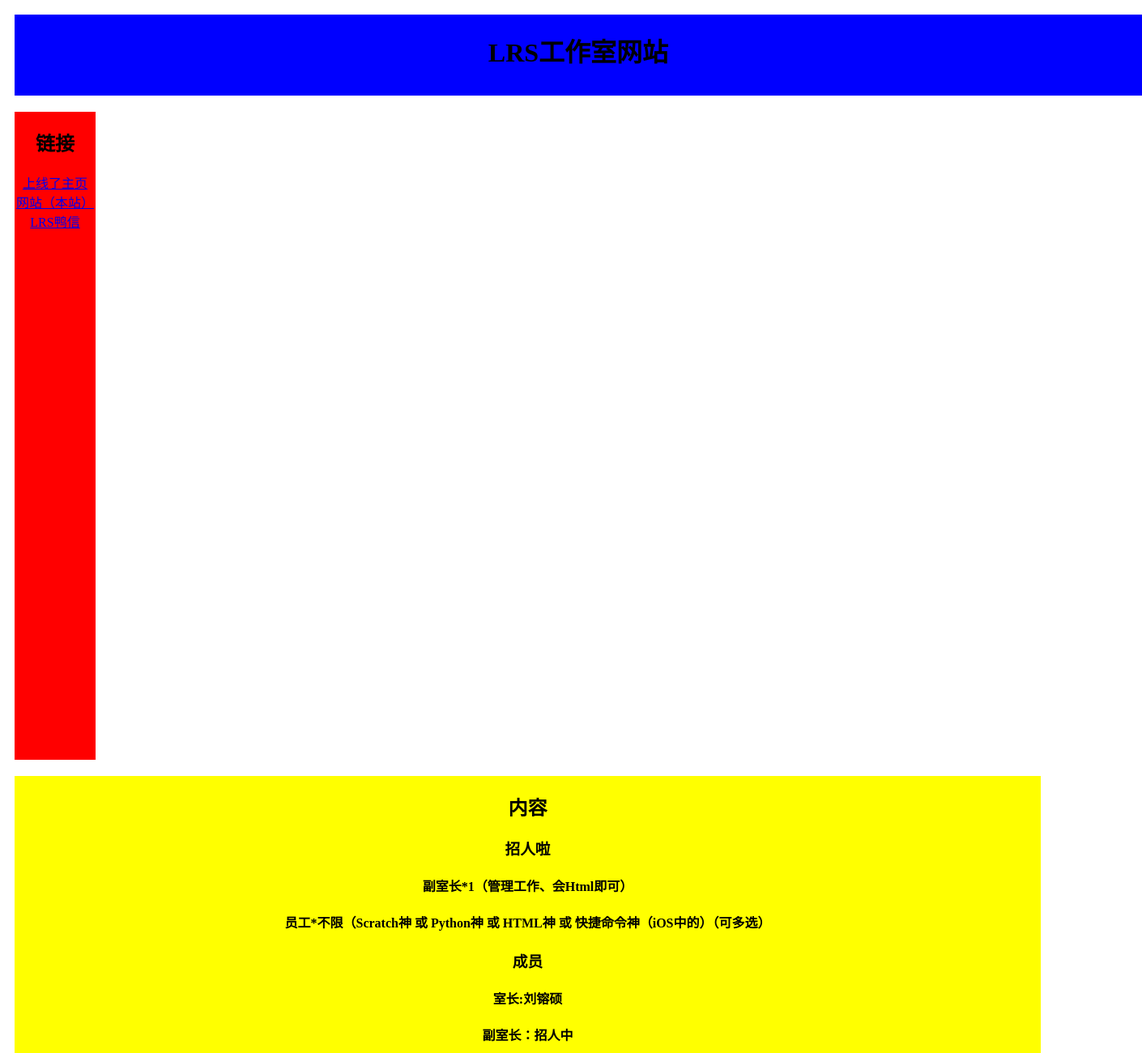
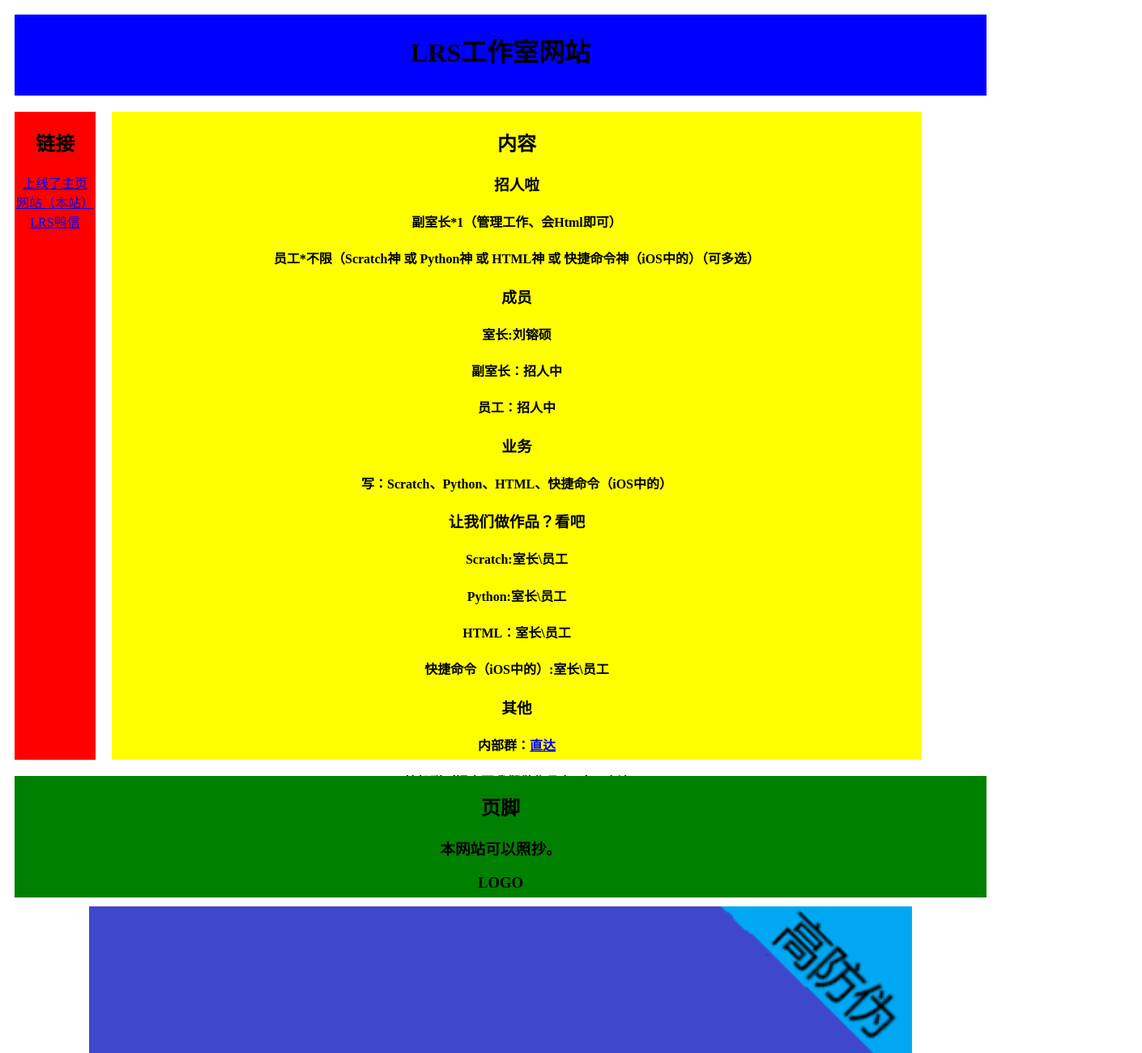
Before and after one commit to lwsv/lwsv.github.io, a plain HTML site: page index.html in a window 1280 px wide. Shown: the top 1300 px of the page at 81% size, 1410 px wide, since content can reach past the window. Drawn offline with Linux system fonts and the light colour scheme.

Commit message:
Update index.html

```diff
--- a/index.html
+++ b/index.html
@@ -10,7 +10,7 @@ body{
         </style>
     </head>
     <body>
-        <div style="width: 1392px; float:left; height:100px; background:blue; margin:10px">
+        <div style="width: 1200px; float:left; height:100px; background:blue; margin:10px">
             <h1>LRS工作室网站</h1>
         </div>
         <div style="width: 100px; float:left; height:800px; background:red; margin:10px">
@@ -20,7 +20,7 @@ body{
             <a href="http://lrsgzs.top">网站（本站）</a>
             <a href="http://lrsgzs.free.svipss.top">LRS鸭信</a>
         </div>
-        <div style="width: 1267px; float:left; height:800px; background:yellow; margin:10px">
+        <div style="width: 1000px; float:left; height:800px; background:yellow; margin:10px">
             <h2>内容</h2>
             <h3>招人啦</h3>
             <h4>副室长*1（管理工作、会Html即可）</h4>
@@ -44,7 +44,7 @@ body{
             <h4>内部群：<a href="https://code.xueersi.com/home/project/detail?lang=code&pid=24043379&version=python&form=compiler&langType=python">直达</a></h4>
             <h4>外部群（提出要我们做作品专用）：<a href="https://code.xueersi.com/home/project/detail?lang=code&pid=24043386&version=python&form=compiler&langType=python">直达</a></h4>
         </div>
-        <div style="width: 1392px; float:left; height:150px; background:green; margin:10px">
+        <div style="width: 1200px; float:left; height:150px; background:green; margin:10px">
             <h2>页脚</h2>
             <h3></h3>
             <h3>本网站可以照抄。</h3>
```
